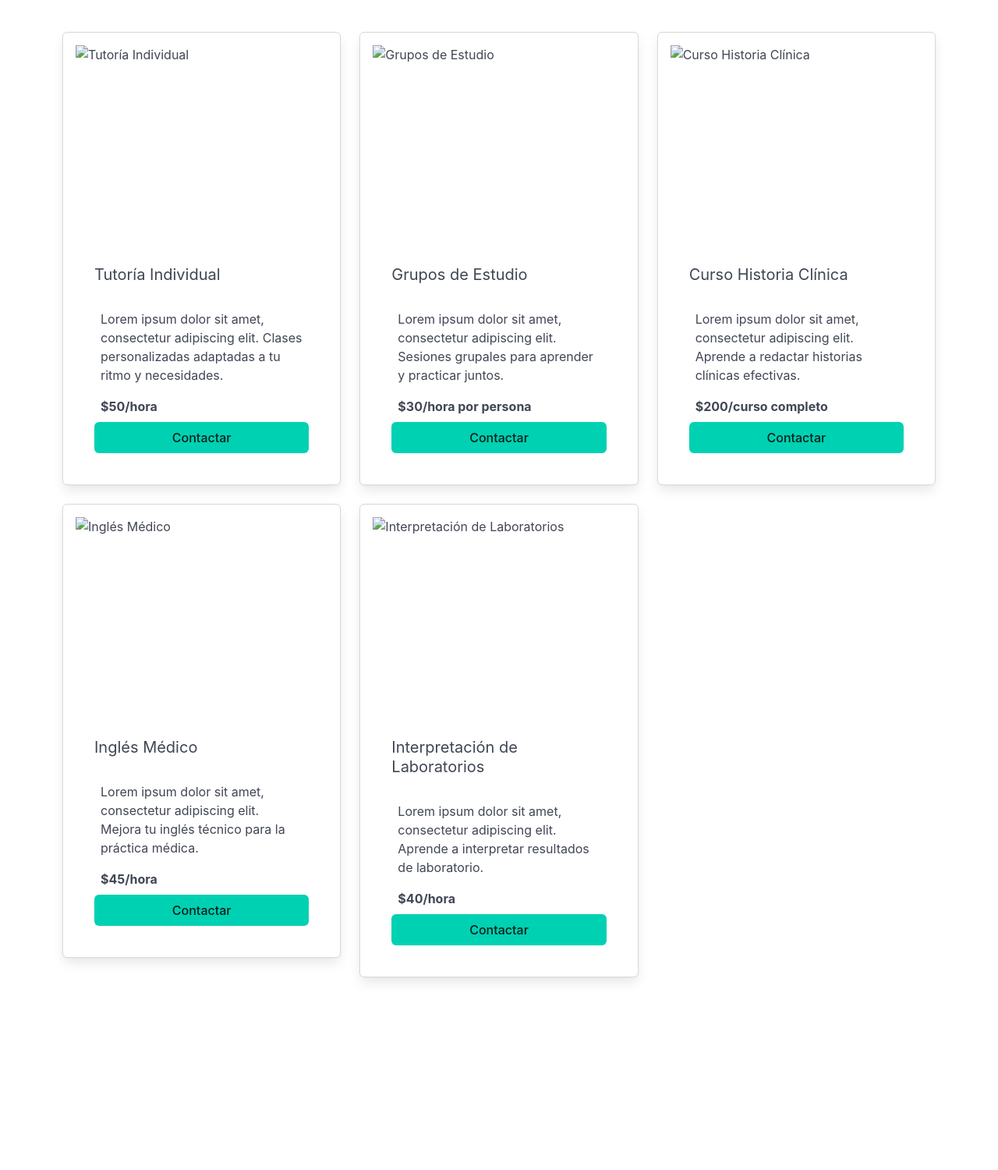
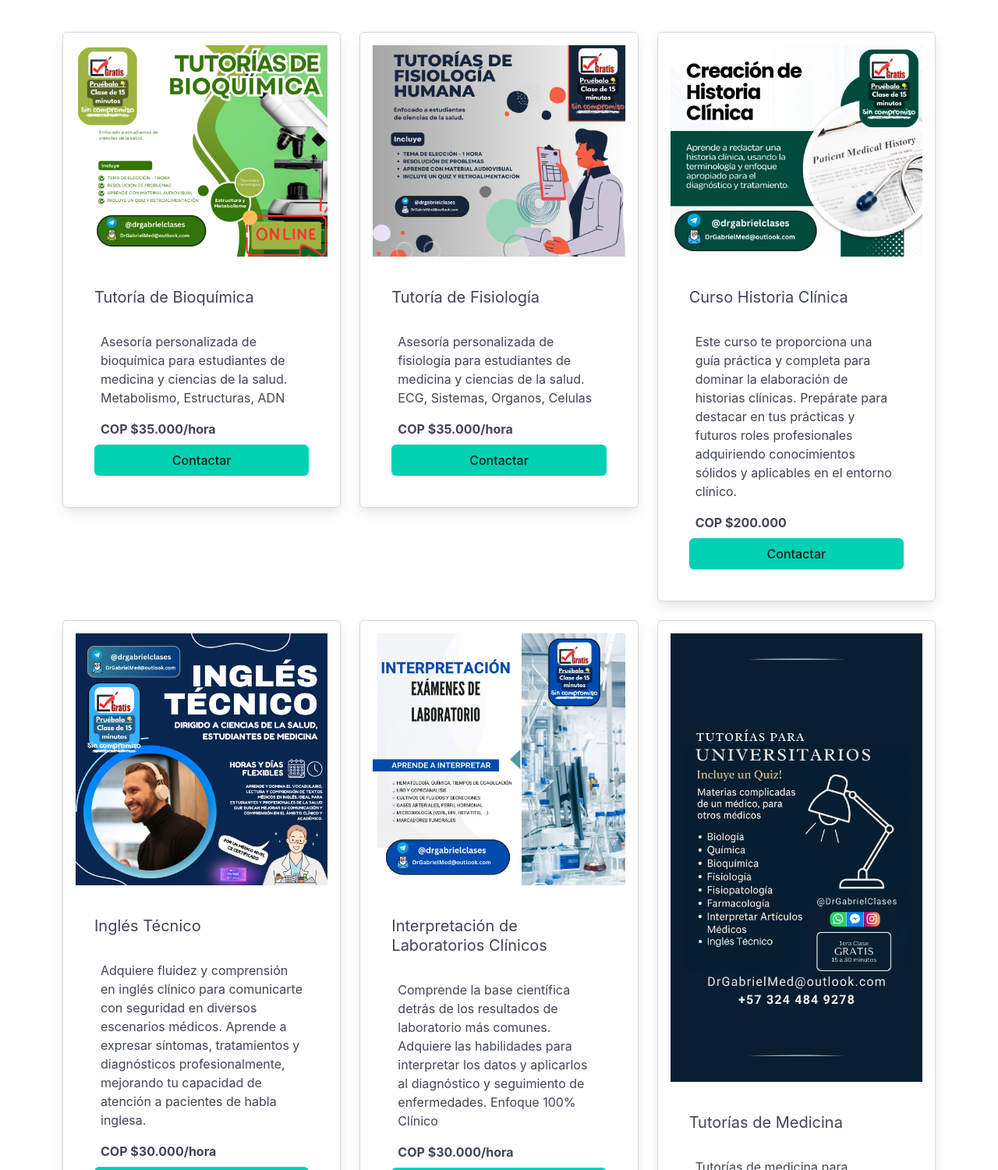
Before and after one commit to Gabriel-QnS/DrGabrielClases_Website, a website: page index.html in a window 1280 px wide. Shown: the part 551-2051 px from the top of the page at 78% size. Before the commit the page ends 1832 px from the top, so only its background shows below. Drawn offline with nearby package versions, Linux system fonts and the light colour scheme.

Commit message:
Creada la estructura de las tarjetas base de publicidad

```diff
--- a/index.html
+++ b/index.html
@@ -37,13 +37,13 @@
         <section id="services" class="columns is-multiline p-4">
             <div id="service-1" class="column is-12-mobile is-6-tablet is-4-desktop">
                 <div class="card has-border p-4">
-                    <figure class="image is-4by3 mb-4">
-                        <img src="./assets/tutoria-individual.jpg" alt="Tutoría Individual" class="has-ratio">
+                    <figure class="image mb-4">
+                        <img src="./assets/img/bioq.png" alt="Tutoría Individual" style="width: 100%; height: auto;">
                     </figure>
                     <div class="card-content">
-                        <h1 class="subtitle">Tutoría Individual</h1>
-                        <p class="service-description p-2">Lorem ipsum dolor sit amet, consectetur adipiscing elit. Clases personalizadas adaptadas a tu ritmo y necesidades.</p>
-                        <p class="price p-2 has-text-weight-bold">$50/hora</p>
+                        <h1 class="subtitle">Tutoría de Bioquímica</h1>
+                        <p class="service-description p-2">Asesoría personalizada de bioquímica para estudiantes de medicina y ciencias de la salud. Metabolismo, Estructuras, ADN</p>
+                        <p class="price p-2 has-text-weight-bold">COP $35.000/hora</p>
                         <button class="button is-primary is-fullwidth">Contactar</button>
                     </div>
                 </div>
@@ -51,13 +51,13 @@
 
             <div id="service-2" class="column is-12-mobile is-6-tablet is-4-desktop">
                 <div class="card has-border p-4">
-                    <figure class="image is-4by3 mb-4">
-                        <img src="./assets/grupos-estudio.jpg" alt="Grupos de Estudio" class="has-ratio">
+                    <figure class="image mb-4">
+                        <img src="./assets/img/fisio.png" alt="Tutoría de Fisiología" style="width: 100%; height: auto;">
                     </figure>
                     <div class="card-content">
-                        <h1 class="subtitle">Grupos de Estudio</h1>
-                        <p class="service-description p-2">Lorem ipsum dolor sit amet, consectetur adipiscing elit. Sesiones grupales para aprender y practicar juntos.</p>
-                        <p class="price p-2 has-text-weight-bold">$30/hora por persona</p>
+                        <h1 class="subtitle">Tutoría de Fisiología</h1>
+                        <p class="service-description p-2">Asesoría personalizada de fisiología para estudiantes de medicina y ciencias de la salud. ECG, Sistemas, Organos, Celulas</p>
+                        <p class="price p-2 has-text-weight-bold">COP $35.000/hora</p>
                         <button class="button is-primary is-fullwidth">Contactar</button>
                     </div>
                 </div>
@@ -65,13 +65,13 @@
 
             <div id="service-3" class="column is-12-mobile is-6-tablet is-4-desktop">
                 <div class="card has-border p-4">
-                    <figure class="image is-4by3 mb-4">
-                        <img src="./assets/historia-clinica.jpg" alt="Curso Historia Clínica" class="has-ratio">
+                    <figure class="image mb-4">
+                        <img src="./assets/img/history.png" alt="Curso Historia Clínica" style="width: 100%; height: auto;">
                     </figure>
                     <div class="card-content">
                         <h1 class="subtitle">Curso Historia Clínica</h1>
-                        <p class="service-description p-2">Lorem ipsum dolor sit amet, consectetur adipiscing elit. Aprende a redactar historias clínicas efectivas.</p>
-                        <p class="price p-2 has-text-weight-bold">$200/curso completo</p>
+                        <p class="service-description p-2">Este curso te proporciona una guía práctica y completa para dominar la elaboración de historias clínicas. Prepárate para destacar en tus prácticas y futuros roles profesionales adquiriendo conocimientos sólidos y aplicables en el entorno clínico.</p>
+                        <p class="price p-2 has-text-weight-bold">COP $200.000</p>
                         <button class="button is-primary is-fullwidth">Contactar</button>
                     </div>
                 </div>
@@ -79,13 +79,13 @@
 
             <div id="service-4" class="column is-12-mobile is-6-tablet is-4-desktop">
                 <div class="card has-border p-4">
-                    <figure class="image is-4by3 mb-4">
-                        <img src="./assets/ingles-medico.jpg" alt="Inglés Médico" class="has-ratio">
+                    <figure class="image mb-4">
+                        <img src="./assets/img/ingles.png" alt="Inglés Médico" style="width: 100%; height: auto;">
                     </figure>
                     <div class="card-content">
-                        <h1 class="subtitle">Inglés Médico</h1>
-                        <p class="service-description p-2">Lorem ipsum dolor sit amet, consectetur adipiscing elit. Mejora tu inglés técnico para la práctica médica.</p>
-                        <p class="price p-2 has-text-weight-bold">$45/hora</p>
+                        <h1 class="subtitle">Inglés Técnico</h1>
+                        <p class="service-description p-2">Adquiere fluidez y comprensión en inglés clínico para comunicarte con seguridad en diversos escenarios médicos. Aprende a expresar síntomas, tratamientos y diagnósticos profesionalmente, mejorando tu capacidad de atención a pacientes de habla inglesa.</p>
+                        <p class="price p-2 has-text-weight-bold">COP $30.000/hora</p>
                         <button class="button is-primary is-fullwidth">Contactar</button>
                     </div>
                 </div>
@@ -93,17 +93,47 @@
 
             <div id="service-5" class="column is-12-mobile is-6-tablet is-4-desktop">
                 <div class="card has-border p-4">
-                    <figure class="image is-4by3 mb-4">
-                        <img src="./assets/laboratorios.jpg" alt="Interpretación de Laboratorios" class="has-ratio">
+                    <figure class="image mb-4">
+                        <img src="./assets/img/labs.png" alt="Interpretación de Laboratorios" style="width: 100%; height: auto;">
                     </figure>
                     <div class="card-content">
-                        <h1 class="subtitle">Interpretación de Laboratorios</h1>
-                        <p class="service-description p-2">Lorem ipsum dolor sit amet, consectetur adipiscing elit. Aprende a interpretar resultados de laboratorio.</p>
-                        <p class="price p-2 has-text-weight-bold">$40/hora</p>
+                        <h1 class="subtitle">Interpretación de Laboratorios Clínicos</h1>
+                        <p class="service-description p-2">Comprende la base científica detrás de los resultados de laboratorio más comunes. Adquiere las habilidades para interpretar los datos y aplicarlos al diagnóstico y seguimiento de enfermedades. Enfoque 100% Clínico</p>
+                        <p class="price p-2 has-text-weight-bold">COP $30.000/hora</p>
                         <button class="button is-primary is-fullwidth">Contactar</button>
                     </div>
                 </div>
             </div>
+
+            <div id="service-X" class="column is-12-mobile is-6-tablet is-4-desktop">
+                <div class="card has-border p-4">
+                    <figure class="image mb-4">
+                        <img src="./assets/img/general.png" alt="Tutorías de Medicina" style="width: 100%; height: auto;">
+                    </figure>
+                    <div class="card-content">
+                        <h1 class="subtitle">Tutorías de Medicina</h1>
+                        <p class="service-description p-2">Tutorías de medicina para estudiantes de medicina y ciencias de la salud. Adquiere las habilidades para interpretar los datos y aplicarlos al diagnóstico y seguimiento de enfermedades. Enfoque 100% Clínico</p>
+                        <p class="price p-2 has-text-weight-bold">COP $30.000/hora</p>
+                        <button class="button is-primary is-fullwidth">Contactar</button>
+                    </div>
+                </div>
+            </div>
+
+            <!-- Card Template Structure:
+            <div id="service-X" class="column is-12-mobile is-6-tablet is-4-desktop">
+                <div class="card has-border p-4">
+                    <figure class="image mb-4">
+                        <img src="./assets/service-name.jpg" alt="Service Name" style="width: 100%; height: auto;">
+                    </figure>
+                    <div class="card-content">
+                        <h1 class="subtitle">Service Title</h1>
+                        <p class="service-description p-2">Service description goes here...</p>
+                        <p class="price p-2 has-text-weight-bold">$XX/hora</p>
+                        <button class="button is-primary is-fullwidth">Contactar</button>
+                    </div>
+                </div>
+            </div>
+            -->
         </section>
 
     </main>
```
Also changed, not shown: assets/bioq.png (added), assets/img/INFORMACIÓN.png (added), assets/img/Invitation.png (added), assets/img/bioq.png (added), assets/img/cases.png (added), assets/img/ecg.png (added), assets/img/finals.png (added), assets/img/fisio.png (added), assets/img/general.png (added), assets/img/history.png (added), assets/img/ingles.png (added), assets/img/labs.png (added), 1 other file.
